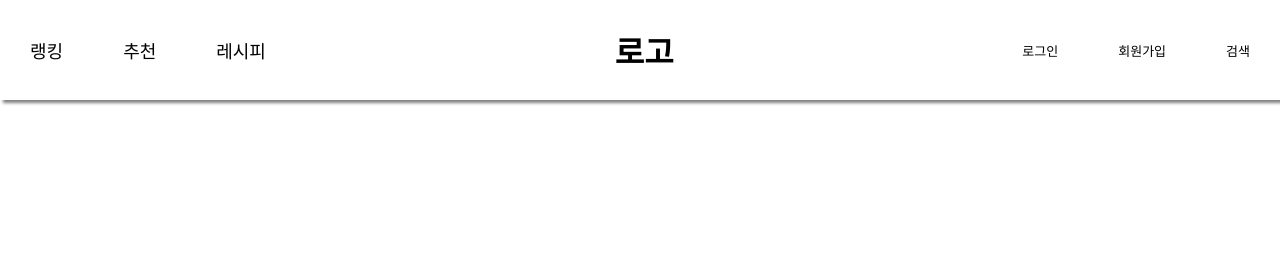
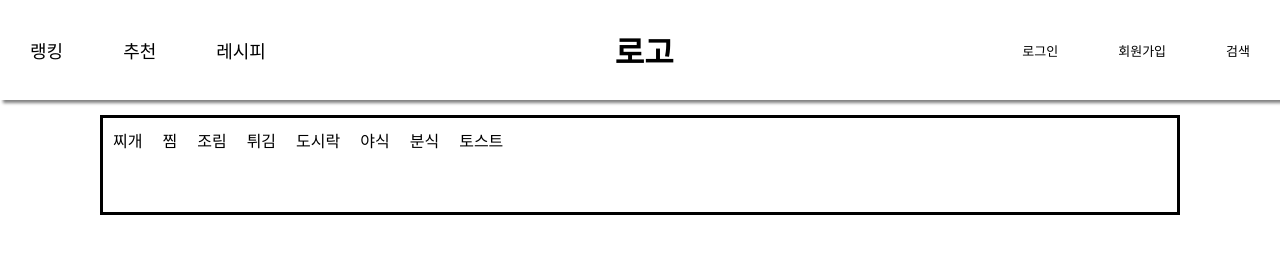
Before and after one commit to whgnsgml00/haemukja, a plain HTML site: page index.html in a window 1280 px wide. Drawn offline with Linux system fonts and the light colour scheme.

Commit message:
index css 수정

```diff
--- a/css/index.css
+++ b/css/index.css
@@ -20,6 +20,7 @@ a {
     justify-content: space-between;
     border: 1px;
     box-shadow: 3px 3px 3px gray;
+    margin-bottom: 15px;
 }
 
 .header .item {
@@ -35,3 +36,18 @@ a {
 .header .hr {
     font-size: 13px;
 }
+               /*container*/
+.container .container-cat {
+    width: 1080px;
+    height: 100px;
+    margin: 0 auto;
+    box-sizing: border-box;
+    border: 3px solid black;
+    text-align: center;
+}
+.container .container-cat .categori {
+    float: left;
+    margin-top: 10px;
+    margin-left: 10px;
+    margin-right: 10px;
+}
--- a/index.html
+++ b/index.html
@@ -28,6 +28,37 @@
         </div>
     </div>
 
+    <div class="container">
+        <div class="container-cat">
+            <ul>
+                <li class="categori"><a href="/"></a>
+                    <p>찌개</p>
+                </li>
+                <li class="categori"><a href="/"></a>
+                    <p>찜</p>
+                </li>
+                <li class="categori"><a href="/"></a>
+                    <p>조림</p>
+                </li>
+                <li class="categori"><a href="/"></a>
+                    <p>튀김</p>
+                </li>
+                <li class="categori"><a href="/"></a>
+                    <p>도시락</p>
+                </li>
+                <li class="categori"><a href="/"></a>
+                    <p>야식</p>
+                </li>
+                <li class="categori"><a href="/"></a>
+                    <p>분식</p>
+                </li>
+                <li class="categori"><a href="/"></a>
+                    <p>토스트</p>
+                </li>
+            </ul>
+        </div>
+    </div>
+
 
     <script defer src="./js/index.js"></script>
 </body>
```
